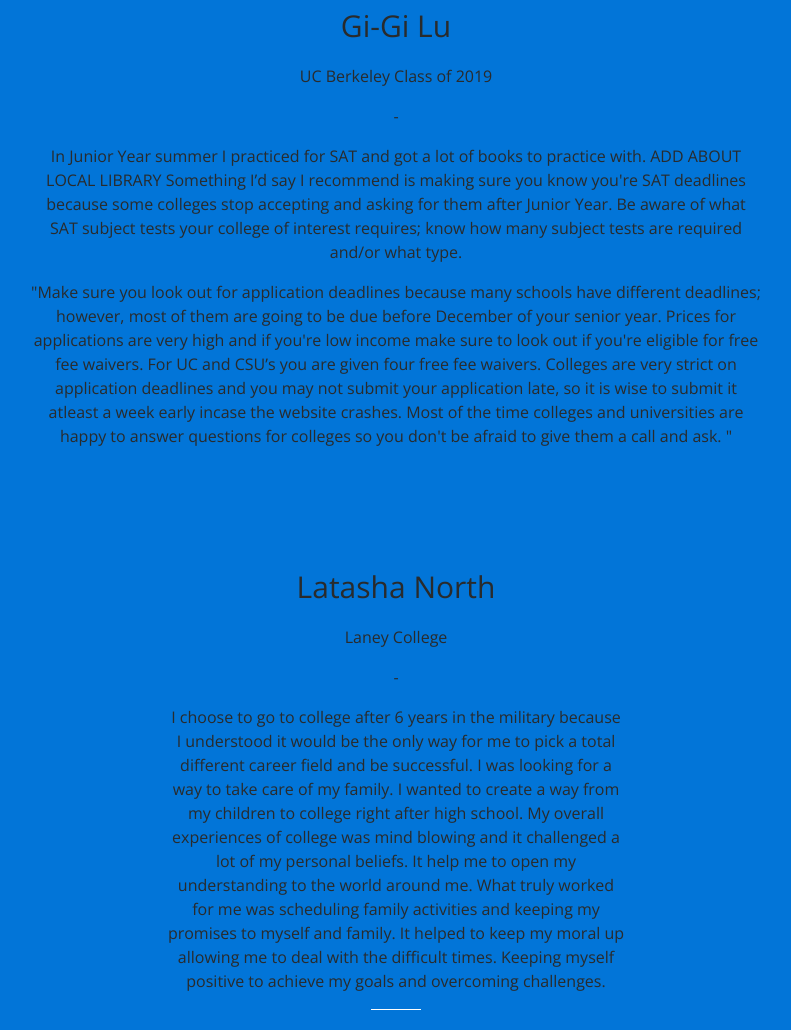
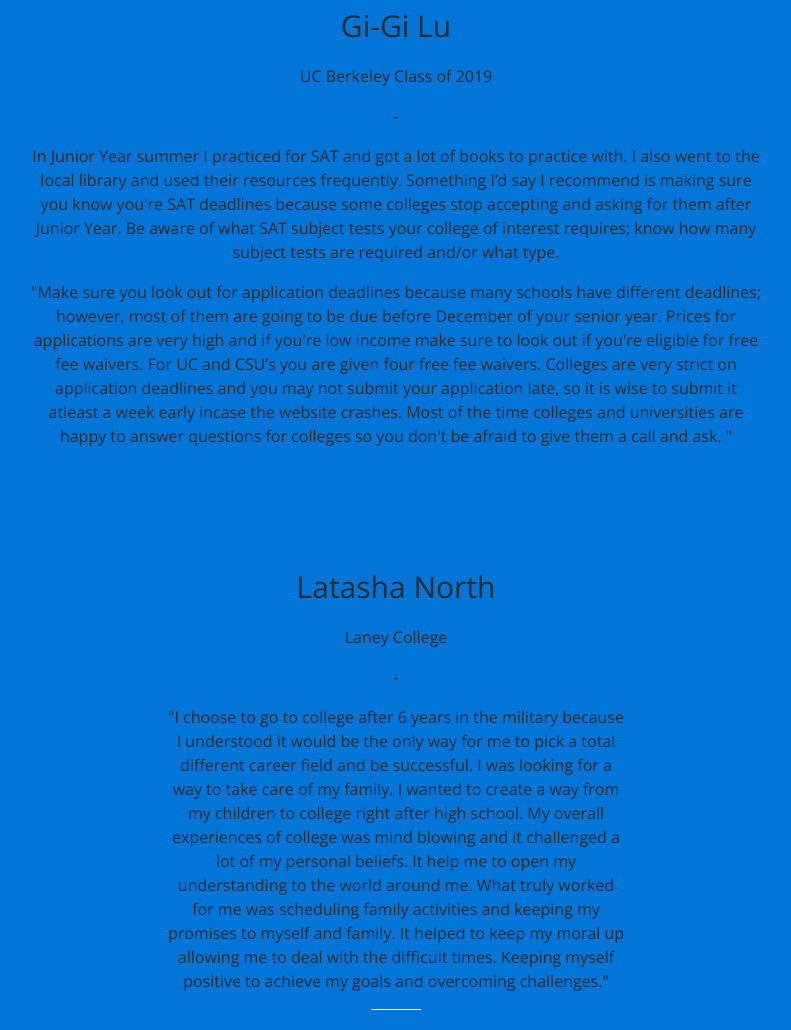
Before and after one commit to indu99/ReadySetCollege, a website with bundled scripts: page experience.html in a window 1280 px wide. Shown: the part 897-1927 px from the top of the page, without its empty margins (244-1035 px from the left). Built offline with nearby package versions, Linux system fonts and the light colour scheme.

Commit message:
Update experience.html

```diff
--- a/experience.html
+++ b/experience.html
@@ -96,7 +96,7 @@
 
 
                   <p> - </p>
-                  <p> In Junior Year summer I practiced for SAT and got a lot of books to practice with. ADD ABOUT LOCAL LIBRARY
+                  <p> In Junior Year summer I practiced for SAT and got a lot of books to practice with. I also went to the local library and used their resources frequently.
 Something I’d say I recommend is making sure you know you're SAT deadlines because some colleges stop accepting and asking for them after Junior Year.
 
 Be aware of what SAT subject tests your college of interest requires; know how many subject tests are required and/or what type.
@@ -116,7 +116,7 @@ Be aware of what SAT subject tests your college of interest requires; know how m
 
 
                   <p> - </p>
-                  <p> I choose to go to college after 6 years in the military because I understood it would be the only way for me to pick a total different career field and be successful. I  was looking for a way to take care of my family. I wanted to create a way from my children to college right after high school. My overall experiences of college was mind blowing and it challenged a lot of my personal beliefs. It help me to open my understanding to the world around me. What truly worked for me was scheduling family activities and keeping my promises to myself and family. It helped to keep my moral up  allowing  me to deal with the difficult times. Keeping myself positive to achieve my goals and overcoming challenges.
+                  <p> "I choose to go to college after 6 years in the military because I understood it would be the only way for me to pick a total different career field and be successful. I  was looking for a way to take care of my family. I wanted to create a way from my children to college right after high school. My overall experiences of college was mind blowing and it challenged a lot of my personal beliefs. It help me to open my understanding to the world around me. What truly worked for me was scheduling family activities and keeping my promises to myself and family. It helped to keep my moral up  allowing  me to deal with the difficult times. Keeping myself positive to achieve my goals and overcoming challenges."
 
 </p>
 
```
